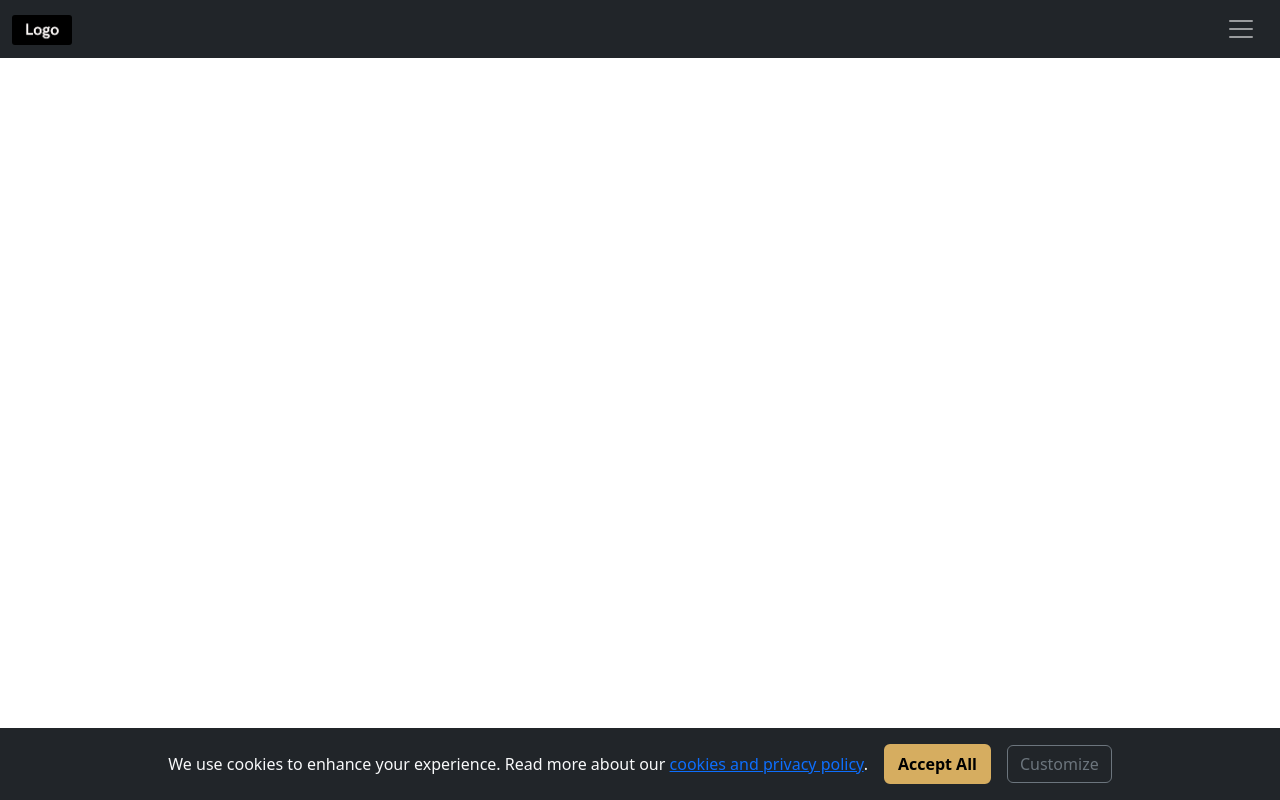
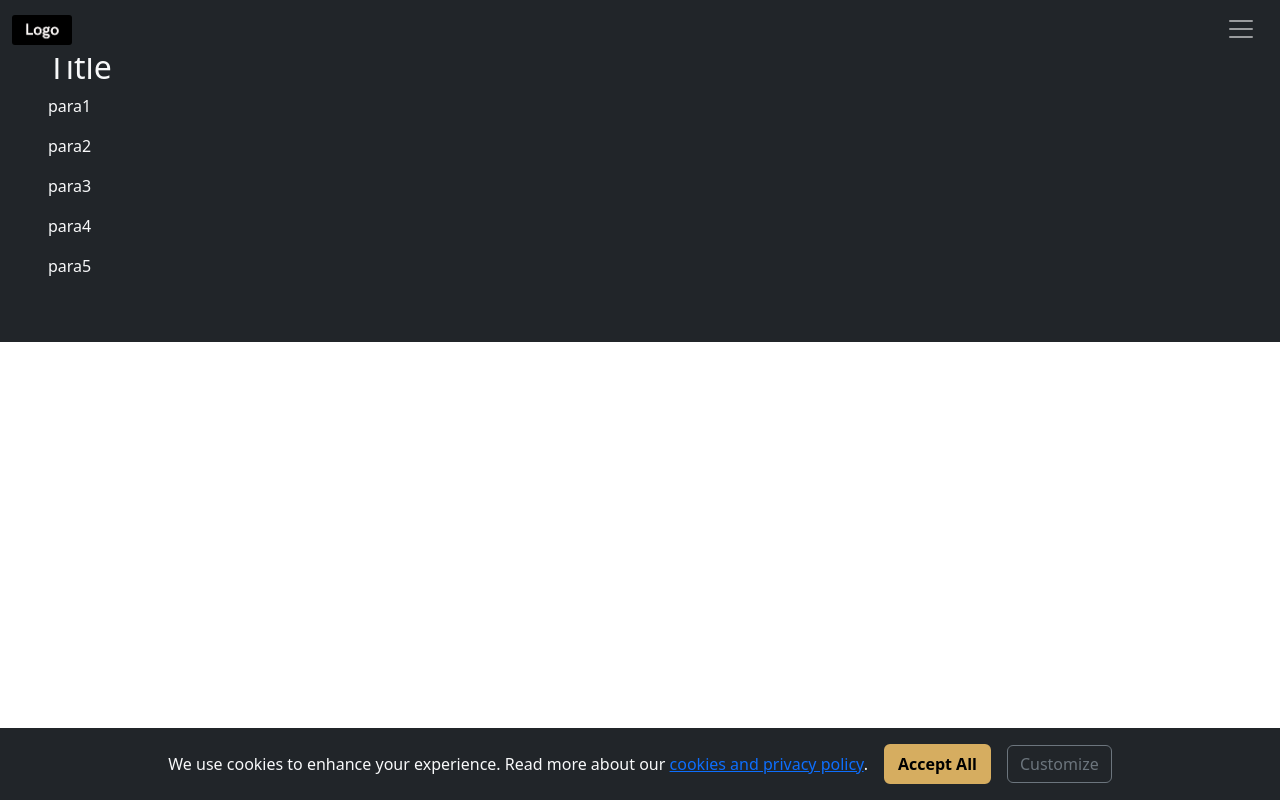
Before and after one commit to Matra888/Fashion_Web, a React (Vite) app in the folder fashion-web-react/: page /blog in a window 1280 px wide. Built offline with nearby package versions, Linux system fonts and the light colour scheme.

Commit message:
blog section

```diff
--- a/fashion-web-react/src/App.jsx
+++ b/fashion-web-react/src/App.jsx
@@ -7,6 +7,7 @@ import BodyTypeTest from "./pages/YourBodyType/YourBodyType";
 import MainLayout from "./layouts/MainLayout/MainLayout";
 import { BrowserRouter, Routes, Route } from "react-router-dom";
 import YourBodyType from "./pages/YourBodyType/YourBodyType";
+import Blog from "./pages/Blog/Blog";
 
 const App = () => {
   return (
@@ -15,6 +16,7 @@ const App = () => {
         <Route path="/" element={<MainLayout />}>
           <Route index element={<Home />} />
           <Route path="/YourBodyType" element={<YourBodyType />} />
+          <Route path="/blog" element={<Blog />} />
           <Route path="/*" element={<NotFound />} />
         </Route>
       </Routes>
--- a/fashion-web-react/src/components/Navigation/Navigation.jsx
+++ b/fashion-web-react/src/components/Navigation/Navigation.jsx
@@ -56,6 +56,11 @@ const Navigation = () => {
                   Your Color Palette
                 </a>
               </li>
+              <li className="nav-item align-self-center">
+                <a className="nav-link" href="/blog">
+                  Blog
+                </a>
+              </li>
             </ul>
           </div>
         </div>
--- /dev/null
+++ b/fashion-web-react/src/pages/Blog/Blog.jsx
@@ -0,0 +1,18 @@
+import React from "react";
+
+const Blog = () => {
+  return (
+    <main>
+      <div className="blog-post p-5 bg-dark text-light h-100 d-flex flex-column">
+        <h2>Title</h2>
+        <p>para1 </p>
+        <p>para2 </p>
+        <p>para3 </p>
+        <p>para4 </p>
+        <p>para5 </p>
+      </div>
+    </main>
+  );
+};
+
+export default Blog;
```
